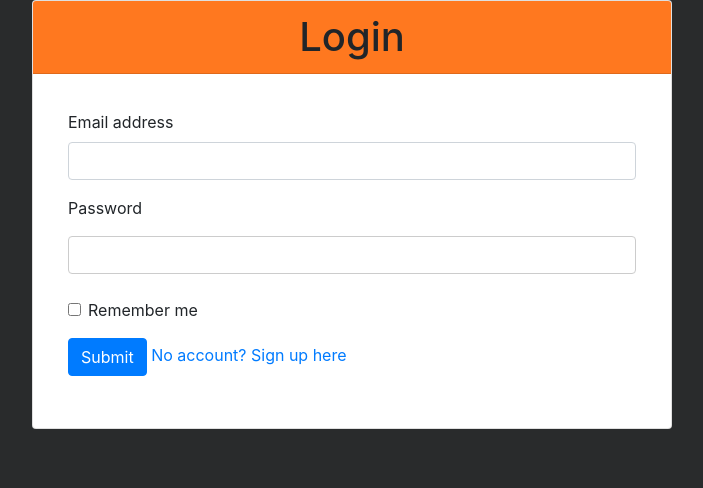
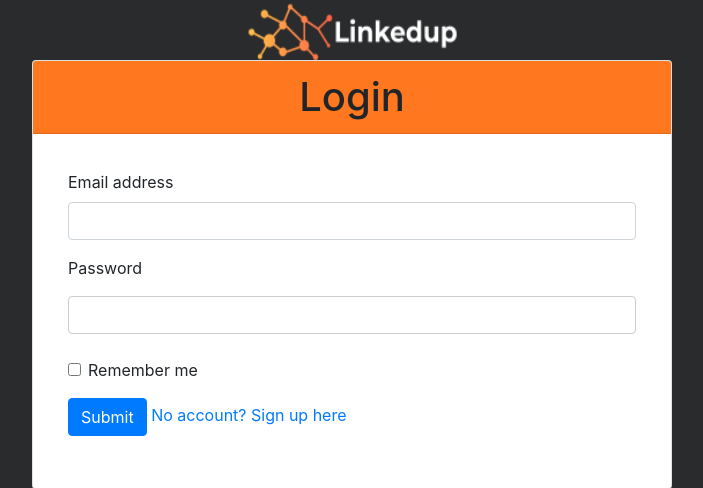
Before and after one commit to ChacaPatrick/linkedup, a PHP site: page / in a window 1280 px wide. Shown: the top 488 px of the page, without its empty margins (288-991 px from the left). Run offline with PHP 8.4, Linux system fonts and the light colour scheme; some libraries are stand-ins or nearby versions.

Commit message:
Added Logos, needs adjusting

```diff
--- a/index.php
+++ b/index.php
@@ -11,6 +11,9 @@
   <link rel="stylesheet" href="styles.css">
   <link rel="stylesheet" href="https://stackpath.bootstrapcdn.com/bootstrap/4.3.1/css/bootstrap.min.css" integrity="sha384-ggOyR0iXCbMQv3Xipma34MD+dH/1fQ784/j6cY/iJTQUOhcWr7x9JvoRxT2MZw1T" crossorigin="anonymous">
 
+  <center>
+  <img src="logo.png" alt="linkeduplogo" width="230" height="60">
+  </center>
 </head>
 
 <body>
@@ -18,7 +21,7 @@
   <!-- Login Form -->
   <div class="card w-50 mx-auto h-100" >
     <h1 class="card-header text-center" style="background-color: #ff781f;">Login</h1>
-    <div class="card-body align-items-center form-group col-xs-3">
+    <div class="card-body align-items-center form-group col-xs-3" >
     <div class="container">
     <form>
         <div class="mb-3">
--- a/register.php
+++ b/register.php
@@ -14,6 +14,9 @@
 </head>
 
 <body>
+<center>
+  <img src="logo.png" alt="linkeduplogo" width="230" height="60">
+  </center>
 <body style="background-color:#292b2c">
   <!-- Register Form -->
 <div class="container vertical-center">
```
